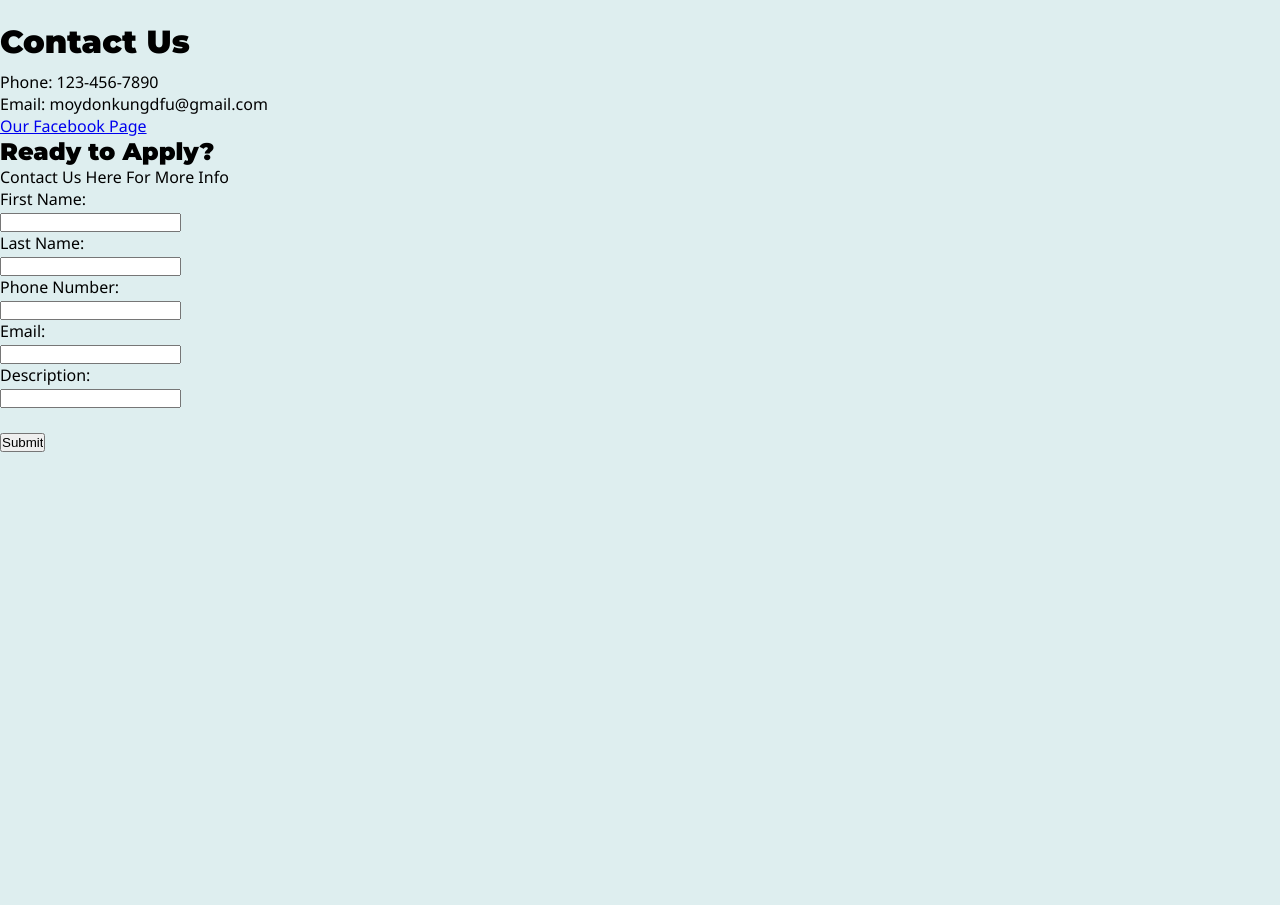
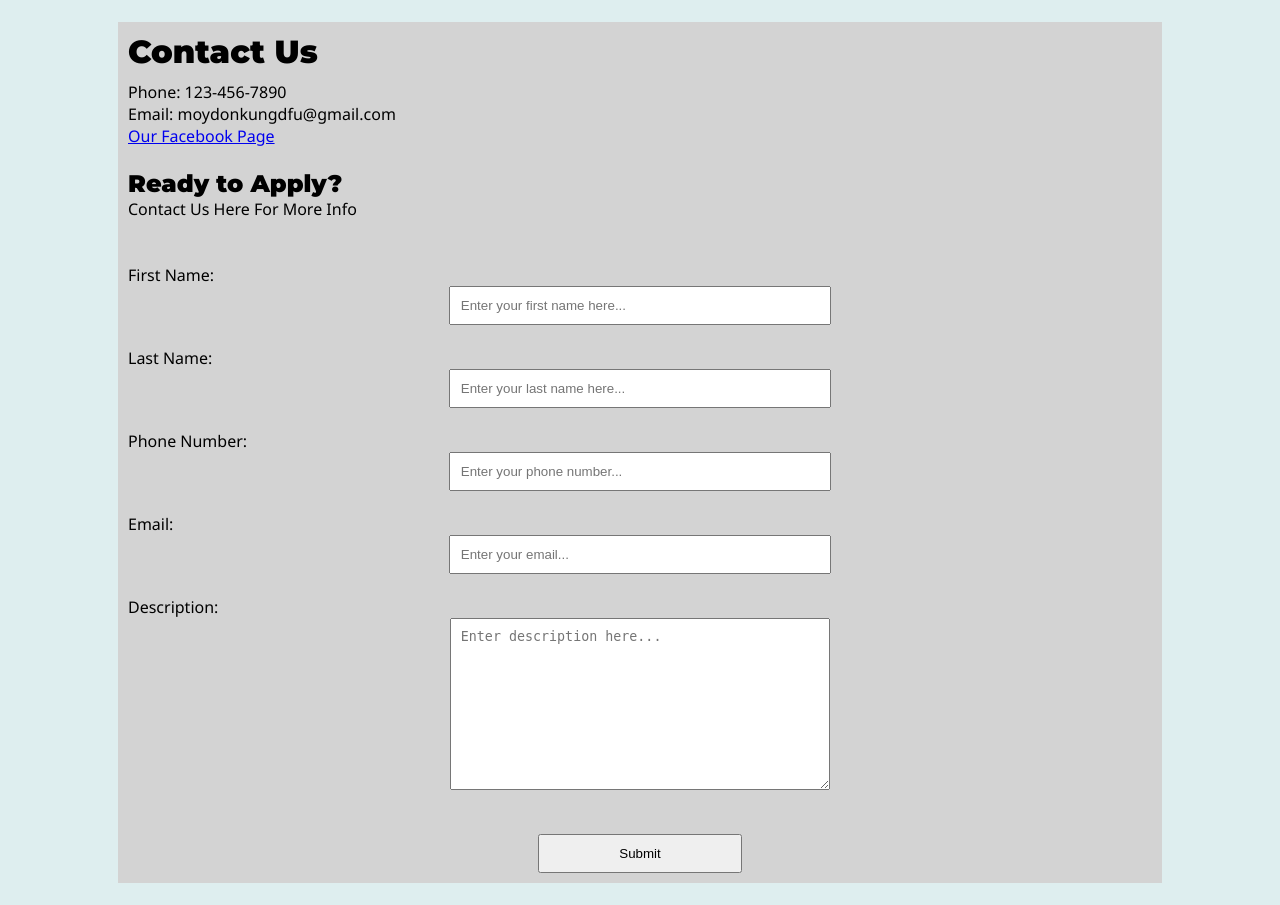
Before and after one commit to jmessare46/webandmobilegroupproj, a PHP site: page /contact.php in a window 1280 px wide. Shown: the part 57-962 px from the top of the page. Before the commit the page ends 509 px from the top, so only its background shows below. Run offline with PHP 8.4, Linux system fonts and the light colour scheme.

Commit message:
Formatted contact page and changed description to text area

```diff
--- a/assets/css/stylesheet.css
+++ b/assets/css/stylesheet.css
@@ -193,7 +193,31 @@ span{
   * Styles the contact page.
   */
 
+#contactus
+{
+    background-color: lightgray;
+    width: 80%;
+    margin-left: auto;
+    margin-right: auto;
+    padding: 10px;
+}
 
+#contactus input, #contactus textarea
+{
+    padding: 10px;
+    width: 35%;
+    display: block;
+    margin-right: auto;
+    margin-left: auto;
+}
+
+input#submit
+{
+    width: 20%;
+    display: block;
+    margin-left: auto;
+    margin-right: auto;
+}
 
 
  /*
--- a/contact.php
+++ b/contact.php
@@ -11,39 +11,43 @@ $page = 'Contact Us';
 include $path . 'assets/inc/header.php';
 ?>
 
-<h1 class="title"><?php echo $page ?></h1>
+
 
 <body>
 
+<div id="contactus">
+    <h1 class="title"><?php echo $page ?></h1>
     <p>
         Phone: 123-456-7890
     </p>
     <p>
         Email: moydonkungdfu@gmail.com
     </p>
-	<a href="https://www.facebook.com/Moy-Don-Wing-Chun-Kung-Fu-1542972345772857/">Our Facebook Page </a>
+    <a href="https://www.facebook.com/Moy-Don-Wing-Chun-Kung-Fu-1542972345772857/">Our Facebook Page </a><br><br>
 
     <h2>Ready to Apply?</h2>
-	<p>Contact Us Here For More Info</p>
+    <p>Contact Us Here For More Info</p><br><br>
     <form action="assets/inc/process_gpProj.php" method="POST">
         First Name: <br>
-		<input type="text" name="fname">
+        <input type="text" name="fname" placeholder="Enter your first name here...">
         <br>
         Last Name:<br>
-		<input type="text" name="lname">
+        <input type="text" name="lname" placeholder="Enter your last name here...">
         <br>
         Phone Number:<br>
-		<input type="text" name="pnumber">
+        <input type="text" name="pnumber" placeholder="Enter your phone number...">
         <br>
         Email:<br>
-		<input type="text" name="email">
+        <input type="text" name="email" placeholder="Enter your email...">
         <br>
         Description:<br>
-		<input type="text" name="desc">
+        <textarea rows="10" cols="40" placeholder="Enter description here..."></textarea>
         <br>
         <br>
-		<input type="submit" value="Submit">
+        <input type="submit" value="Submit" id="submit"/>
     </form>
+</div><br>
+
 
 </body>
 </html>
```
Lines whose indentation alone changed are shown as unchanged.
